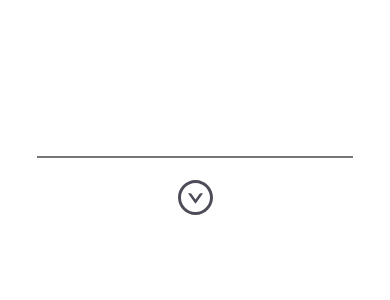
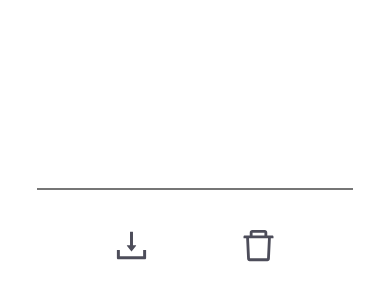
Before and after one commit to Aapakaaq/FocusJournal, a React (Create React App) app: page / in a window 390 px wide. Shown: the part 240-540 px from the top of the page. Built offline with nearby package versions, Linux system fonts and the light colour scheme.

Commit message:
Added clear journal component

```diff
--- a/src/components/Export/ExportComponent.tsx
+++ b/src/components/Export/ExportComponent.tsx
@@ -1,5 +1,5 @@
-import { DownCircleOutlined } from "@ant-design/icons";
-import { useMemo } from "react";
+import { DownloadOutlined} from "@ant-design/icons";
+import { useMemo, useState } from "react";
 import { DownloaderService } from "../../services/DownloaderService";
 import { ExportJournalService } from "../../services/ExportJournalService";
 import { PureStringConversionStrategy } from "../../services/ConversionStrategies/PureStringConversionStrategy";
@@ -18,7 +18,7 @@ export default function ExportComponent({content, fileName} : ExportProps){
     const exportJournalService = useMemo(() => new ExportJournalService(downloaderService),
                                          [downloaderService]);
     const strategy = new PureStringConversionStrategy();
-
+    const [toolTipMessage, setTooltipMessage] = useState('Download journal')
     function onClickHandler(){
         if (content.length === 0) return;
 
@@ -29,16 +29,20 @@ export default function ExportComponent({content, fileName} : ExportProps){
         catch(err)
         {
             if(err instanceof InvalidOperationError){
-                //TODO
+                setTooltipMessage("Journal is empty");
             }
         }
       }
 
+    function resetToolTipMessage(){
+        setTooltipMessage('Download journal');
+    }
+
     return(
         <div className="wrapper">
-            <a data-tooltip-id="export-tooltip" data-tooltip-content="Download your journal" data-tooltip-place="top">
-                <button className="export-button" onClick={onClickHandler}>
-                <DownCircleOutlined />
+            <a data-tooltip-id="export-tooltip" data-tooltip-content={toolTipMessage} data-tooltip-place="top">
+            <button className="export-button" onClick={onClickHandler} onMouseOut={resetToolTipMessage} >
+                <DownloadOutlined />
                 </button>
             </a>
             <Tooltip id="export-tooltip" />
--- a/src/components/JournalEntry/JournalEntryComponent.css
+++ b/src/components/JournalEntry/JournalEntryComponent.css
@@ -9,6 +9,14 @@
 }
 
 
+.icon-wrapper {
+  width: 100%;
+  display: flex;
+  justify-content: center;
+  flex-direction: row;
+  margin-top: 1.5em;
+  gap: 1.5em;
+}
 
 .container {
   width: 100%;
@@ -18,6 +26,7 @@
     text-align: center;
     flex-direction: column;
 }
+
 .input-wrapper {
   width: 100%;
 }
@@ -25,12 +34,17 @@
 /* Phone */
 @media (max-width: 490px){
   .input-wrapper{
-    margin-bottom: 5em;
+
   }
   .input{
     width: 90%;
     display: inline-block;
     margin-bottom: 5%;
+  }
+
+  .icon-wrapper {
+    margin-top: 1em;
+    gap: 5em;
   }
 }
 
--- a/src/components/JournalEntry/JournalEntryComponent.tsx
+++ b/src/components/JournalEntry/JournalEntryComponent.tsx
@@ -6,6 +6,9 @@ import "./JournalEntryComponent.css"
 import { FixedSizedQueue } from "../../types/FixedSizeQueue";
 import { JournalContext } from "../../contexts/JournalContext";
 import { JournalContextType } from "../../types/Journal";
+import NewJournalComponent from "../NewJournal/NewJournalComponent";
+import { RecentEntriesContext} from "../../contexts/RecentEntriesContext";
+import { RecentEntriesContextType } from "../../types/RecentEntries";
 
 
 interface JournalEntryProps {
@@ -15,6 +18,7 @@ interface JournalEntryProps {
 export default function JournalEntryComponent({recentEntries }: JournalEntryProps ) {
     const [entry, setEntry] = useState<string>('');
     const {addJournalEntry, getJournalData} = useContext(JournalContext) as JournalContextType;
+    const {addEntry} = useContext(RecentEntriesContext) as RecentEntriesContextType;
 
     function handleTextChange(newValue: string): void {
         setEntry(newValue);
@@ -23,14 +27,14 @@ export default function JournalEntryComponent({recentEntries }: JournalEntryProp
     function keyDownHandler(event: React.KeyboardEvent<HTMLInputElement>): void{
         if (event.code === "Enter") {
             addJournalEntry(entry)
-            recentEntries.enqueue(entry)
+            addEntry(entry)
             setEntry('');
         }
     }
 
     return (
         <div className="container">
-        <RecentEntriesComponent recentEntries = {recentEntries.getAll()}/>
+                <RecentEntriesComponent />
                     <div className='input-wrapper'>
                         <input className="input"
                             value = {entry}
@@ -39,7 +43,10 @@ export default function JournalEntryComponent({recentEntries }: JournalEntryProp
                             onKeyDown = {keyDownHandler}
                             />
 
+                    </div>
+                    <div className ="icon-wrapper">
                         <ExportComponent content={getJournalData()} fileName={"test.txt"}/>
+                        <NewJournalComponent />
                     </div>
         </div>
     );
--- /dev/null
+++ b/src/components/NewJournal/NewJournalComponent.css
@@ -0,0 +1,19 @@
+.clear-button {
+    border: none;
+    outline: none;
+    background-color: transparent;
+    cursor: pointer;
+    font-size: 25px;
+    color: #4d4d5a;
+}
+
+@media (max-width: 400px){
+    .clear-button{
+        display: block;
+        font-size: 35px;
+        text-align: center;
+        margin-top: 0;
+        margin-left: auto;
+        margin-right: auto;
+    }
+}
--- /dev/null
+++ b/src/components/NewJournal/NewJournalComponent.tsx
@@ -0,0 +1,29 @@
+import { useContext } from "react";
+
+import { DeleteOutlined} from "@ant-design/icons";
+import { JournalContext } from "../../contexts/JournalContext";
+import { JournalContextType } from "../../types/Journal";
+import './NewJournalComponent.css'
+import { RecentEntriesContext } from "../../contexts/RecentEntriesContext";
+import { RecentEntriesContextType } from "../../types/RecentEntries";
+
+export default function NewJournalComponent(){
+    const {clearJournal } = useContext(JournalContext) as JournalContextType;
+    const {clearEntries} = useContext(RecentEntriesContext) as RecentEntriesContextType;
+
+    function onClickHandler(): void {
+        clearJournal();
+        clearEntries();
+    }
+
+    // TODO: Confirm dialog
+    return(
+        <div className="wrapper">
+            <a data-tooltip-id="export-tooltip" data-tooltip-content="Clear journal" data-tooltip-place="top">
+                <button className='clear-button' onClick={onClickHandler}>
+                <DeleteOutlined />
+                </button>
+            </a>
+        </div>
+    );
+}
--- a/src/components/RecentEntries/RecentEntriesComponent.tsx
+++ b/src/components/RecentEntries/RecentEntriesComponent.tsx
@@ -1,21 +1,20 @@
 import "./RecentEntriesComponent.css"
-import {useRef} from 'react';
+import { useContext, useRef} from 'react';
 import { PhonePortrait, TabletPortrait } from "../../services/ScreenDimensions";
 import { Int } from "../../types/Int";
+import { RecentEntriesContext } from "../../contexts/RecentEntriesContext";
+import { RecentEntriesContextType } from "../../types/RecentEntries";
 
 interface RecentEntryProps{
-    recentEntries: string[];
     prefix? : string;
     maxCharacters? : Int
 }
 
-
-
-export default function RecentEntriesComponent({recentEntries,
-                                                prefix ="...",
+export default function RecentEntriesComponent({prefix ="...",
                                                 maxCharacters=75 as Int}: RecentEntryProps){
 
     const windowWidth = useRef(window.innerWidth);
+    const {getRecentEntries} = useContext(RecentEntriesContext) as RecentEntriesContextType;
 
     function trimEntries(entries: string[]){
         return entries.map((entry : string) => {
@@ -34,7 +33,7 @@ export default function RecentEntriesComponent({recentEntries,
         })
     }
 
-    const trimmedEntries = trimEntries(recentEntries);
+    const trimmedEntries = trimEntries(getRecentEntries());
 
     return (
         <div className="recent-entries">
--- a/src/contexts/JournalContext.tsx
+++ b/src/contexts/JournalContext.tsx
@@ -1,9 +1,9 @@
-import { createContext } from 'react'
+import { createContext, ReactNode } from 'react'
 import { useLocalStorage } from '../hooks/useLocalStorage';
 import { IJournal, JournalContextType } from '../types/Journal'
 
 interface IProps {
-  children: React.ReactNode;
+  children: ReactNode;
 }
 
 const initialState: IJournal = {
--- /dev/null
+++ b/src/contexts/RecentEntriesContext.tsx
@@ -0,0 +1,35 @@
+import { RecentEntriesContextType } from "../types/RecentEntries";
+import { createContext, useMemo } from 'react'
+import { FixedSizedQueue } from "../types/FixedSizeQueue";
+import { Int } from "../types/Int";
+
+interface IProps {
+    children: React.ReactNode;
+}
+
+export const RecentEntriesContext = createContext<RecentEntriesContextType | null>(null);
+
+export function RecentEntriesProvider({children}: IProps) {
+    const maxEntries = 2 as Int;
+    const recentEntries = useMemo(() =>
+        new FixedSizedQueue<string>(maxEntries), [maxEntries]);
+
+
+    function addEntry(entry: string): void {
+        recentEntries.enqueue(entry);
+    }
+
+    function getRecentEntries(): string[]{
+        return recentEntries.getAll();
+    }
+
+    function clearEntries(): void {
+        recentEntries.emptyQueue();
+    }
+
+    return(
+        <RecentEntriesContext.Provider value={{recentEntries, addEntry, getRecentEntries, clearEntries}}>
+            {children}
+        </RecentEntriesContext.Provider>
+    )
+}
--- a/src/pages/InputPage.tsx
+++ b/src/pages/InputPage.tsx
@@ -4,16 +4,22 @@ import { FixedSizedQueue } from "../types/FixedSizeQueue"
 import { JournalProvider } from "../contexts/JournalContext";
 import { Int } from "../types/Int";
 import "./InputPage.css"
+import { RecentEntriesProvider } from "../contexts/RecentEntriesContext";
+
 export default function SingleInputPage() {
     const maxRecentEntries = 2 as Int;
     const recentEntries = useMemo(() =>
         new FixedSizedQueue<string>(maxRecentEntries), [maxRecentEntries]);
 
     return (
+
+        <RecentEntriesProvider>
         <JournalProvider>
             <div className='container'>
                 <JournalEntryComponent recentEntries={recentEntries} />
             </div>
         </JournalProvider>
+
+        </RecentEntriesProvider>
     );
 };
--- a/src/services/DownloaderService.tsx
+++ b/src/services/DownloaderService.tsx
@@ -17,7 +17,9 @@ export class DownloaderService  implements IDownloaderService {
                     blobType: string='text/plain'): void{
 
 
-        if (!content) throw (new InvalidOperationError("Empty content"));
+        if (!content){
+            throw (new InvalidOperationError("Empty content"));
+        }
 
         if (!this.isMimeTypeAllowed(blobType)) {
             throw (new NotSupportedError("Invalid or disallowed MIME type"));
--- a/src/types/FixedSizeQueue.tsx
+++ b/src/types/FixedSizeQueue.tsx
@@ -31,10 +31,9 @@ export class FixedSizedQueue<T> {
         return this.data.slice();
     }
 
-    public fill(item: T) : void {
-        this.data.fill(item);
+    public emptyQueue() {
+        this.data = new Array<T>(this.maxSize);
     }
-
 
     private dequeue(): T | undefined {
         return this.data.shift();
--- /dev/null
+++ b/src/types/RecentEntries.tsx
@@ -0,0 +1,9 @@
+import { FixedSizedQueue } from "./FixedSizeQueue";
+
+export type RecentEntriesContextType = {
+    recentEntries : FixedSizedQueue<string>;
+    addEntry(entry: string): void;
+    getRecentEntries() : string[];
+    clearEntries(): void;
+
+}
```
Lines whose indentation alone changed are shown as unchanged.
